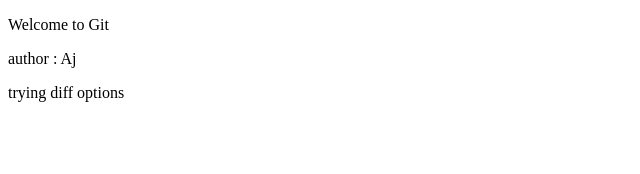
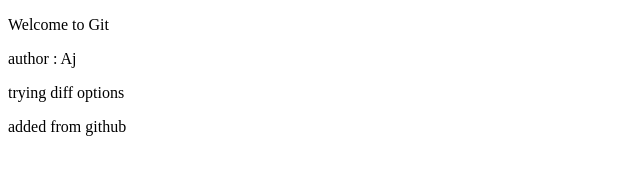
Before and after one commit to Abhinav-Coder-jain/Git_Learn, a plain HTML site: page index.html in a window 1280 px wide. Shown: the whole page, without its empty margins (0-640 px from the left). Drawn offline with Linux system fonts and the light colour scheme.

Commit message:
Update index.html
add some code from github

```diff
--- a/index.html
+++ b/index.html
@@ -23,5 +23,11 @@
             trying diff options
            </p>
      </div>
+
+      <div>
+           <p>
+           added from github
+           </p>
+     </div>
 </body>
 </html>
```
